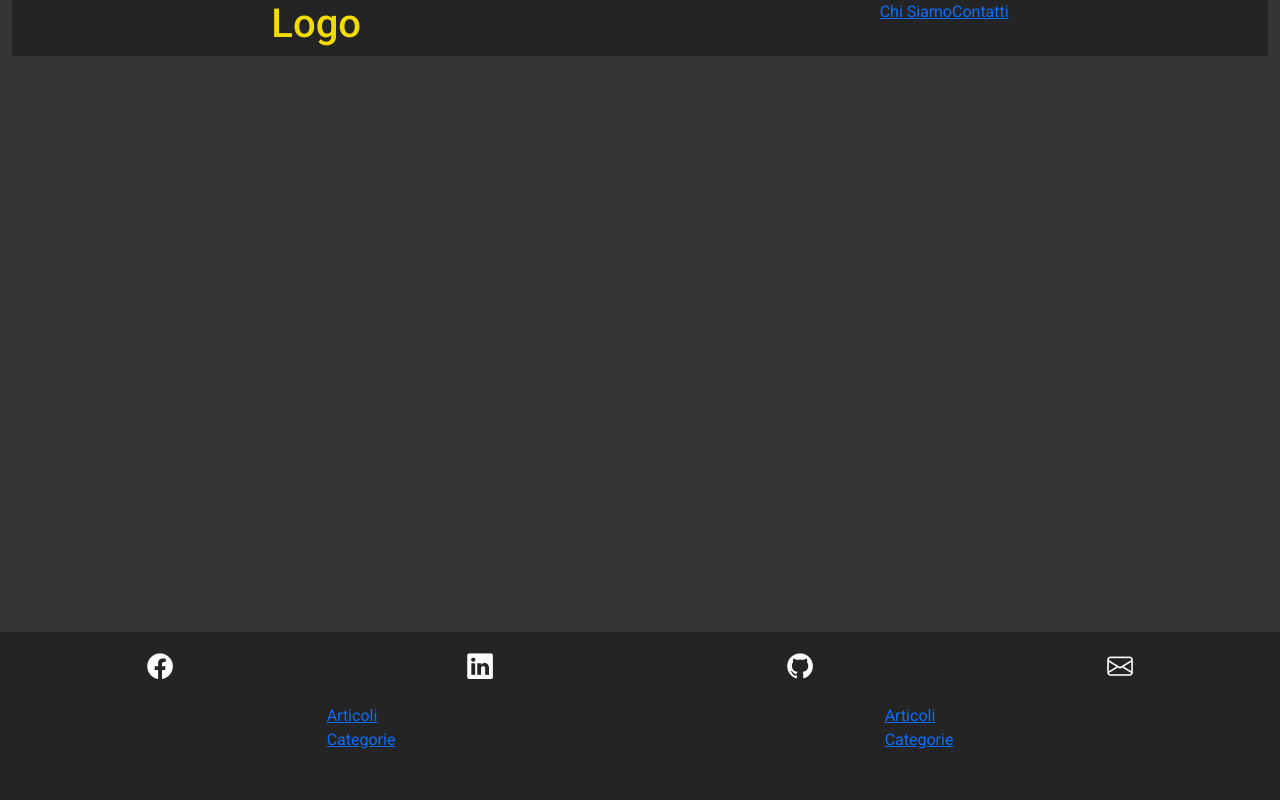
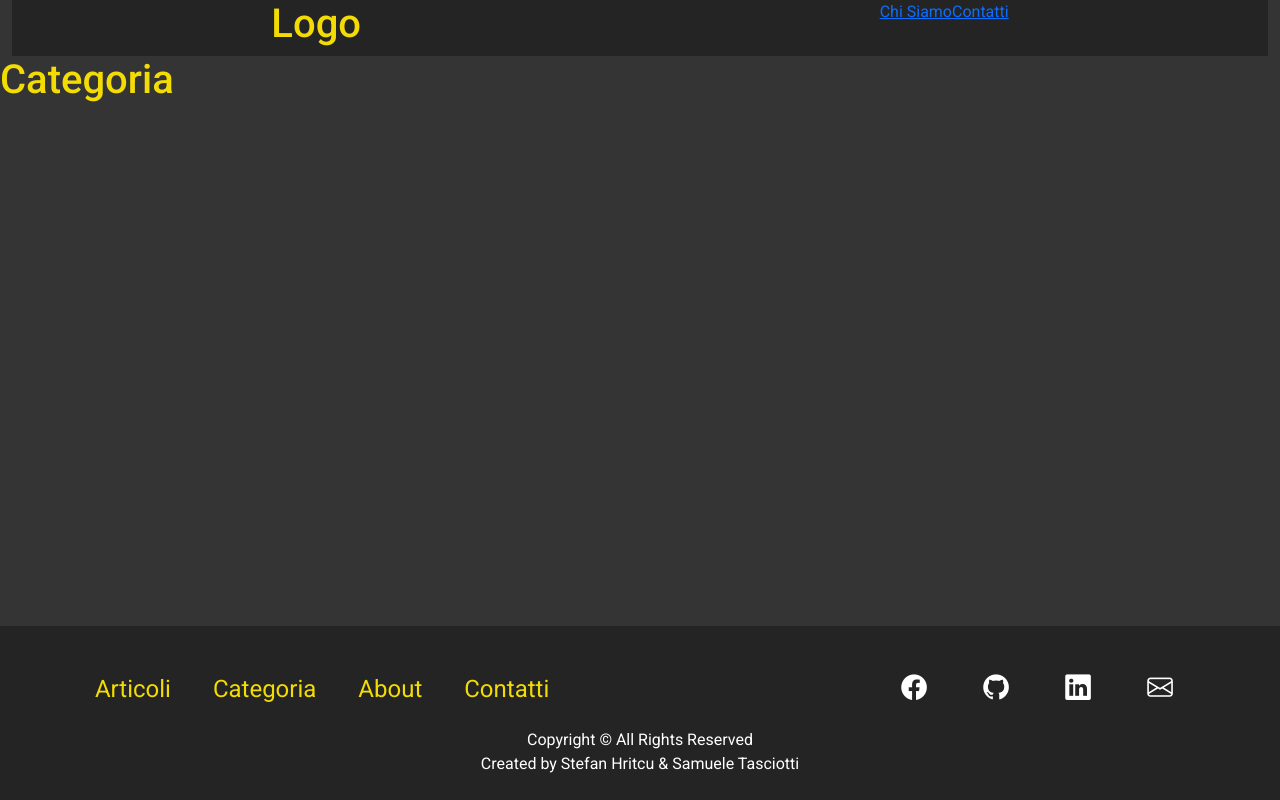
Before and after one commit to StefanHritcu/Cody-Write-Magazine, a React (Vite) app in the folder frontend/: page /categoria in a window 1280 px wide. Built offline with nearby package versions, Linux system fonts and the light colour scheme.

Commit message:
ste-add: full resposive footer and react-spring applicando effetto avanzato a bottoni del footer

```diff
--- a/frontend/package.json
+++ b/frontend/package.json
@@ -11,6 +11,7 @@
     "test": "jest"
   },
   "dependencies": {
+    "@react-spring/web": "^9.7.4",
     "bootstrap-icons": "^1.11.3",
     "react": "^18.3.1",
     "react-dom": "^18.3.1",
--- a/frontend/src/App.jsx
+++ b/frontend/src/App.jsx
@@ -1,11 +1,13 @@
 import { Routes, Route } from "react-router-dom";
-import ChiSiamo from "./components/chisiamo/ChiSiamo";
 import Contatti from "./components/contatti/Contatti";
+import About from "./components/about/About";
 import Header from "./components/header/Header";
 import "bootstrap/dist/css/bootstrap.min.css";
 
 import { HelmetProvider } from "react-helmet-async";
 import Footer from "./components/footer/Footer";
+import Articoli from "./components/articoli/Articoli";
+import Categoria from "./components/categoria/Categoria";
 
 function App() {
   return (
@@ -15,8 +17,10 @@ function App() {
 
         <main className="flex-grow-1">
           <Routes>
-            <Route path="/chisiamo" element={<ChiSiamo />} />
             <Route path="/contatti" element={<Contatti />} />
+            <Route path="/about" element={<About />} />
+            <Route path="/articoli" element={<Articoli />} />
+            <Route path="/categoria" element={<Categoria />} />
           </Routes>
         </main>
 
--- /dev/null
+++ b/frontend/src/SPRING/animatedComponents/button/ButtonWithEffect.jsx
@@ -0,0 +1,24 @@
+import { useState } from "react";
+import { animated } from "@react-spring/web";
+import { useButtonAnimation } from "./../../animations/button/buttonAnimations";
+
+function ButtonWithEffect({ children, onClick, ...props }) {
+  const [isHovered, setIsHovered] = useState(false);
+
+  // Ottieni gli stili in base allo stato
+  const styles = useButtonAnimation(isHovered);
+
+  return (
+    <animated.button
+      style={styles}
+      onClick={onClick}
+      onMouseEnter={() => setIsHovered(true)}
+      onMouseLeave={() => setIsHovered(false)}
+      {...props}
+    >
+      {children}
+    </animated.button>
+  );
+}
+
+export default ButtonWithEffect;
--- /dev/null
+++ b/frontend/src/SPRING/animations/button/buttonAnimations.js
@@ -0,0 +1,14 @@
+import { useSpring } from "@react-spring/web";
+
+export function useButtonAnimation(isHovered) {
+  return useSpring({
+    to: {
+      transform: isHovered
+        ? "scale(2) rotate(360deg)"
+        : "scale(1.6) rotate(0deg)",
+      backgroundColor: isHovered ? "#0056b3" : "",
+      color: isHovered ? "#ffff" : "",
+    },
+    config: { tension: 100, friction: 12 },
+  });
+}
--- /dev/null
+++ b/frontend/src/components/about/About.jsx
@@ -0,0 +1,14 @@
+import { Helmet } from "react-helmet-async";
+
+function About() {
+  return (
+    <>
+      <Helmet>
+        <title>About | Code Write</title>
+      </Helmet>
+
+      <h1>About</h1>
+    </>
+  );
+}
+export default About;
--- /dev/null
+++ b/frontend/src/components/articoli/Articoli.jsx
@@ -0,0 +1,13 @@
+import { Helmet } from "react-helmet-async";
+
+function Articoli() {
+  return (
+    <>
+      <Helmet>
+        <title>Articoli | Code Write</title>
+      </Helmet>
+      <h1>Articoli</h1>
+    </>
+  );
+}
+export default Articoli;
--- /dev/null
+++ b/frontend/src/components/categoria/Categoria.jsx
@@ -0,0 +1,13 @@
+import { Helmet } from "react-helmet-async";
+
+function Categoria() {
+  return (
+    <>
+      <Helmet>
+        <title>Categoria | Code Write</title>
+      </Helmet>
+      <h1>Categoria</h1>
+    </>
+  );
+}
+export default Categoria;
--- a/frontend/src/components/chisiamo/ChiSiamo.jsx
+++ /dev/null
@@ -1,14 +0,0 @@
-import { Helmet } from "react-helmet-async";
-
-function ChiSiamo() {
-  return (
-    <>
-      <Helmet>
-        <title>Chi Siamo | Code Write</title>
-      </Helmet>
-
-      <h1>Chi Siamo</h1>
-    </>
-  );
-}
-export default ChiSiamo;
--- a/frontend/src/components/footer/Footer.jsx
+++ b/frontend/src/components/footer/Footer.jsx
@@ -1,5 +1,6 @@
 import "bootstrap-icons/font/bootstrap-icons.css";
 import { Link } from "react-router-dom";
+import ButtonWithEffect from "./../../SPRING/animatedComponents/button/ButtonWithEffect";
 
 function Footer() {
   const handleFacebookClick = () => {
@@ -8,11 +9,13 @@ function Footer() {
     );
     window.open(
       "https://www.facebook.com/profile.php?id=61563101911367",
-      "_blank"
+      "_blank",
+      "noopener noreferrer"
     );
     window.open(
-      "https://www.facebook.com/profile.php?id=61563101911367",
-      "_blank"
+      "https://www.facebook.com/profile.php?id=another-facebook-profile",
+      "_blank",
+      "noopener noreferrer"
     );
   };
 
@@ -22,11 +25,13 @@ function Footer() {
     );
     window.open(
       "https://www.linkedin.com/in/stefan-florian-hritcu-ba615431b/",
-      "_blank"
+      "_blank",
+      "noopener noreferrer"
     );
     window.open(
       "https://www.linkedin.com/in/samuele-tasciotti-212b232a7/",
-      "_blank"
+      "_blank",
+      "noopener noreferrer"
     );
   };
 
@@ -34,77 +39,119 @@ function Footer() {
     alert(
       "Se i profili GITHUB non si aprono, assicurati che i popup siano abilitati nel tuo browser."
     );
-    window.open("https://github.com/StefanHritcu", "_blank");
-    window.open("https://github.com/Samueletasciotti00", "_blank");
+    window.open(
+      "https://github.com/StefanHritcu",
+      "_blank",
+      "noopener noreferrer"
+    );
+    window.open(
+      "https://github.com/Samueletasciotti00",
+      "_blank",
+      "noopener noreferrer"
+    );
   };
 
   const handleEmailClick = () => {
     alert(
-      "Se i profili GITHUB non si aprono, assicurati che i popup siano abilitati nel tuo browser."
+      "Se le email non si aprono, assicurati che i popup siano abilitati nel tuo browser."
     );
     window.open("mailto:stefano.94h@gmail.com", "_blank");
-    window.open("mailto:stefano.94h@gmail.com", "_blank");
+    window.open("mailto:another.email@example.com", "_blank");
   };
 
   return (
-    <>
-      <footer className="mt-auto py-4">
+    <footer className="mt-auto py-4">
+      {/* APPLICO LO STILE AL QUESTO DIV PER REGOLARLO QUANDO LA WIDTH è SUPERIORE A PX */}
+      <div className="responsive-flex">
         {/* LINKS ESTERNI SOCIAL */}
-        <nav className="d-flex justify-content-around align-items-center">
-          <a
+        <nav
+          aria-label="Social Media Links"
+          className="link-esterni-responsive d-flex justify-content-around align-items-center"
+        >
+          <ButtonWithEffect
             onClick={handleFacebookClick}
-            aria-label="Facebook"
-            role="button"
-            title="Facebook"
-            className="icon-size"
+            aria-label="Facebook Profiles"
+            className="icon-size btn btn-link"
           >
             <i className="bi bi-facebook"></i>
-          </a>
-          <a
+          </ButtonWithEffect>
+          <ButtonWithEffect
+            onClick={handleGithubClick}
+            aria-label="GitHub Profiles"
+            className="icon-size btn btn-link"
+          >
+            <i className="bi bi-github"></i>
+          </ButtonWithEffect>
+
+          <ButtonWithEffect
             onClick={handleLinkedinClick}
-            aria-label="Linkedin"
-            role="button"
-            title="Linkedin"
-            className="icon-size"
+            aria-label="LinkedIn Profiles"
+            className="icon-size btn btn-link"
           >
             <i className="bi bi-linkedin"></i>
-          </a>
-          <a
-            onClick={handleGithubClick}
-            aria-label="Github"
-            role="button"
-            title="Github"
-            className="icon-size"
-          >
-            <i className="bi bi-github"></i>
-          </a>
-          <a
+          </ButtonWithEffect>
+          <ButtonWithEffect
             onClick={handleEmailClick}
-            aria-label="Github"
-            role="button"
-            title="Github"
-            className="icon-size"
+            aria-label="Send Emails"
+            className="icon-size btn btn-link"
           >
             <i className="bi bi-envelope"></i>
-          </a>
+          </ButtonWithEffect>
         </nav>
+
         {/* LINKS INTERNI SITO */}
-        <main className="container d-flex justify-content-around align-items-center my-4">
+        <section
+          aria-label="Site Navigation Links"
+          className="d-lg-none container d-flex justify-content-around align-items-center my-4"
+        >
           <div className="row">
             <div className="d-flex flex-column">
-              <Link>Articoli</Link>
-              <Link>Categorie</Link>
+              <Link className="custom-link-footer" to="articoli">
+                Articoli
+              </Link>
+              <Link className="custom-link-footer" to="about">
+                About
+              </Link>
             </div>
           </div>
           <div className="row">
             <div className="d-flex flex-column">
-              <Link>Articoli</Link>
-              <Link>Categorie</Link>
+              <Link className="custom-link-footer" to="categoria">
+                Categoria
+              </Link>
+              <Link className="custom-link-footer" to="contatti">
+                Contatti
+              </Link>
             </div>
           </div>
-        </main>
-      </footer>
-    </>
+        </section>
+
+        {/* Sezione per schermi superiori ai 1000px */}
+        <section className="d-none d-lg-block">
+          <Link className="custom-link-footer" to="articoli">
+            Articoli
+          </Link>
+          <Link className="custom-link-footer" to="categoria">
+            Categoria
+          </Link>
+          <Link className="custom-link-footer" to="about">
+            About
+          </Link>
+          <Link className="custom-link-footer" to="contatti">
+            Contatti
+          </Link>
+        </section>
+      </div>
+
+      {/* COPYRIGHT INFORMATION */}
+      <div>
+        <p className="text-center mb-0">
+          Copyright © All Rights Reserved <br /> Created by Stefan Hritcu &
+          Samuele Tasciotti
+        </p>
+      </div>
+    </footer>
   );
 }
+
 export default Footer;
--- a/frontend/src/index.css
+++ b/frontend/src/index.css
@@ -22,16 +22,43 @@ body {
   background-color: var(--primary-color);
 }
 
+/* --------> START FOOTER <-------- */
 .icon-size {
   transform: scale(1.6);
   color: white;
 }
+.custom-link-footer {
+  font-size: 24px;
+  text-decoration: none;
+  text-align: center;
+  color: var(--secondary-color);
+}
+
+@media (min-width: 768px) {
+  .responsive-flex {
+    display: flex;
+    flex-direction: row-reverse;
+    justify-content: space-around;
+    align-items: center;
+  }
+  .icon-size {
+    margin: 20px;
+  }
+  .link-esterni-responsive {
+    margin-left: 140px;  }
+}
+.custom-link-footer {
+  margin-left: 16px;
+  margin-right: 26px;
+}
+
+/* --------> END FOOTER <-------- */
 
 h1, .btn-primary {
   color: var(--secondary-color);
 }
 
-a:hover, button:active {
+a:hover, a:active, button:active {
   color: var(--success-color);
 }
 
```
Also changed, not shown: frontend/src/SPRING/animatedComponents/README.md (added), frontend/src/SPRING/animations/README.md (added), 1 other file (tests, documents, lock files or other folders).
